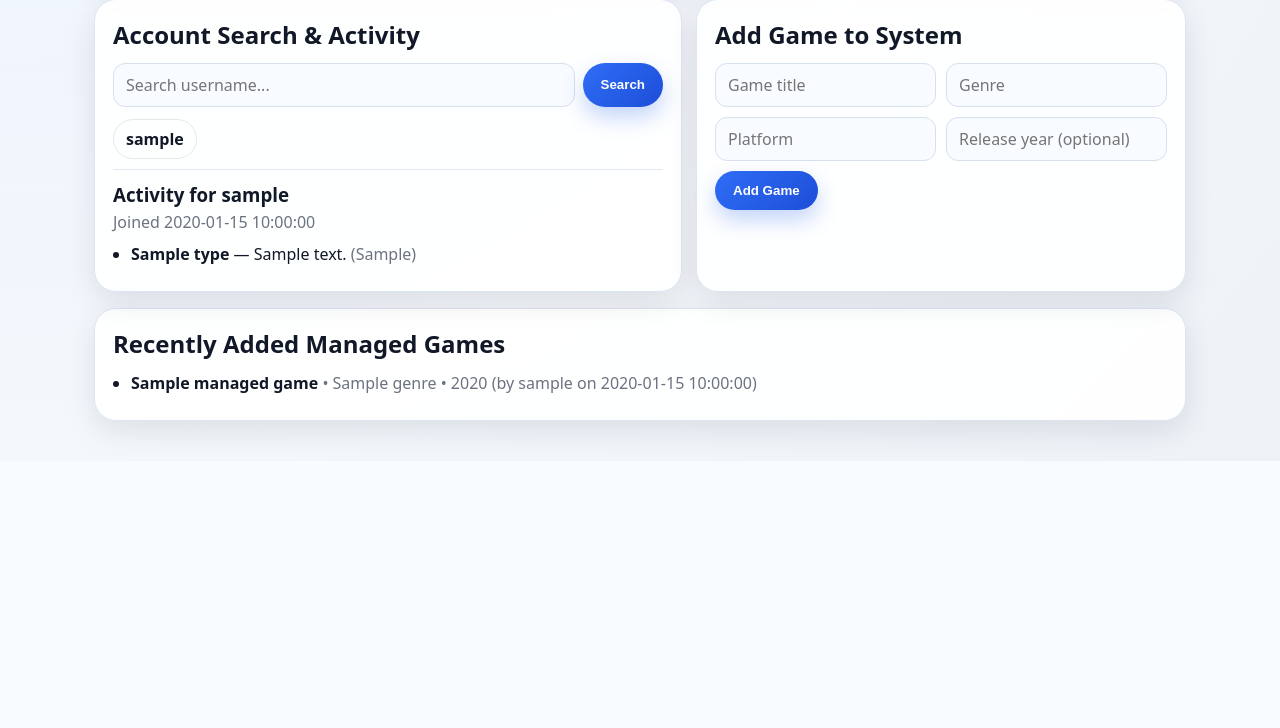
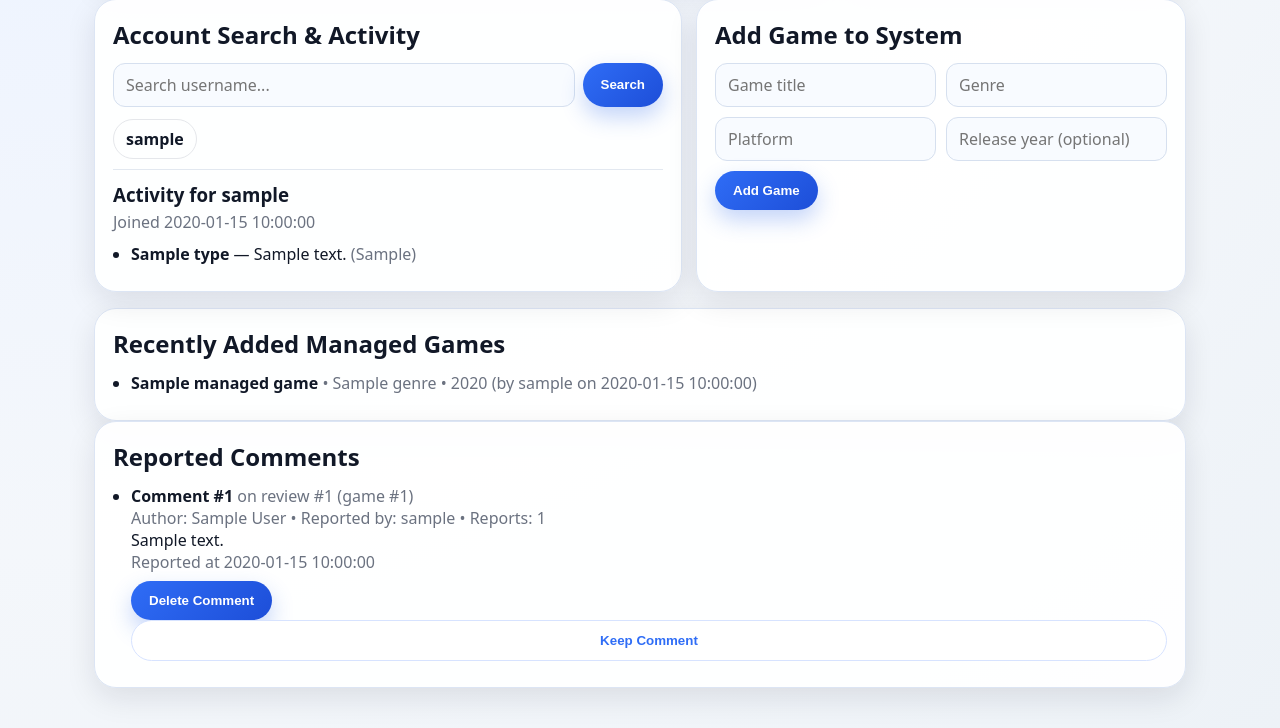
Before and after one commit to BBeres4/SavePointProject, a Python web app: template templates/admin_dashboard.html in a window 1280 px wide. Shown: the part 689-1417 px from the top of the page. Before the commit the page ends 1138 px from the top, so only its background shows below. Run offline with Jinja, Linux system fonts and the light colour scheme; the template is opened without the code that fills it: most values are stand-ins (such as "Sample title", 1, 10 or a date in 2020).

Commit message:
Add reported comments section to admin dashboard

```diff
--- a/templates/admin_dashboard.html
+++ b/templates/admin_dashboard.html
@@ -120,6 +120,7 @@
         {% if error %}<div class="error">{{ error }}</div>{% endif %}
         {% if notice %}<div class="success">{{ notice }}</div>{% endif %}
         <form method="POST" action="/admin" class="admin-add-game-form">
+          <input type="hidden" name="action" value="add_game" />
           <input class="admin-input" name="title" placeholder="Game title" required />
           <input class="admin-input" name="genre" placeholder="Genre" />
           <input class="admin-input" name="platform" placeholder="Platform" />
@@ -147,6 +148,41 @@
         </ul>
       {% else %}
         <p class="muted">No managed games yet.</p>
+      {% endif %}
+    </section>
+
+    <section class="admin-panel">
+      <h2>Reported Comments</h2>
+      {% if reported_comments %}
+        <ul class="admin-managed-list">
+          {% for item in reported_comments %}
+            <li>
+              <div>
+                <b>Comment #{{ item.comment_id }}</b>
+                <span class="muted">on review #{{ item.review_id }} (game #{{ item.game_id }})</span>
+              </div>
+              <div class="muted">Author: {{ item.comment_author }} • Reported by: {{ item.reporter_username }} • Reports: {{ item.report_count }}</div>
+              <div>{{ item.comment_body }}</div>
+              <div class="muted">Reported at {{ item.reported_at }}</div>
+              <div class="admin-form-actions" style="margin-top:8px;">
+                <form method="POST" action="/admin" style="display:inline;">
+                  <input type="hidden" name="action" value="moderate_comment" />
+                  <input type="hidden" name="report_id" value="{{ item.report_id }}" />
+                  <input type="hidden" name="decision" value="delete" />
+                  <button class="primary-btn" type="submit">Delete Comment</button>
+                </form>
+                <form method="POST" action="/admin" style="display:inline;">
+                  <input type="hidden" name="action" value="moderate_comment" />
+                  <input type="hidden" name="report_id" value="{{ item.report_id }}" />
+                  <input type="hidden" name="decision" value="keep" />
+                  <button class="ghost-btn" type="submit">Keep Comment</button>
+                </form>
+              </div>
+            </li>
+          {% endfor %}
+        </ul>
+      {% else %}
+        <p class="muted">No reported comments.</p>
       {% endif %}
     </section>
   </main>
```
